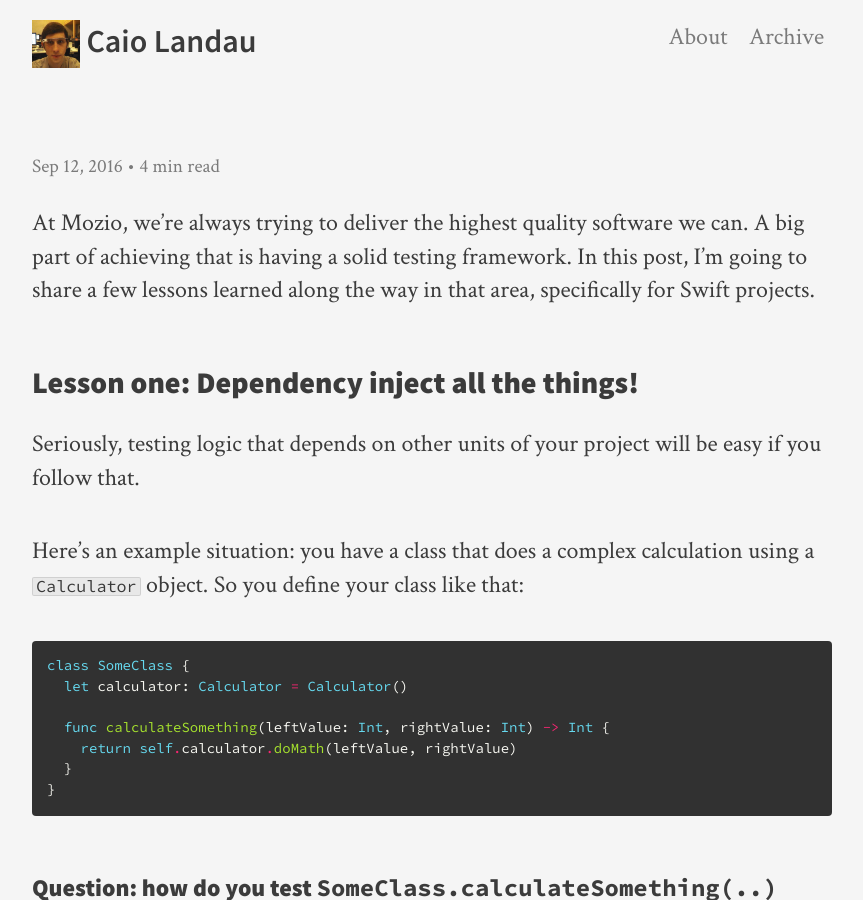
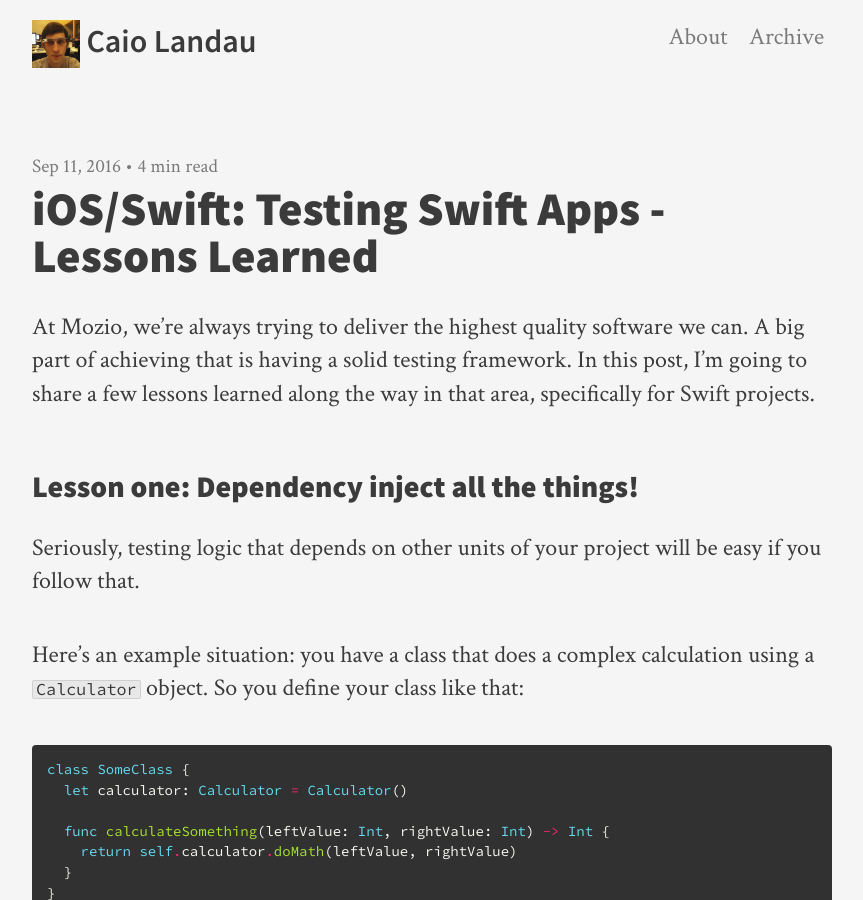
Before and after one commit to Caioflandau/caioflandau.github.io, a Jekyll site: the page built from _posts/2016-09-11-testing-swift-apps-lessons-learned.md, in a window 1280 px wide and 900 px high. Shown: the whole window, without its empty margins (208-1071 px from the left). Built offline with Jekyll 4.4.1, drawn with Linux system fonts in a browser that asks for light colours; nearby versions of some CDN libraries; comment, search, counter and statistics services are not loaded.

Commit message:
Oops, I broke it!

```diff
--- a/_config.yml
+++ b/_config.yml
@@ -142,7 +142,7 @@ var_your_message: Your message
 # You don't have to change these.
 
 exclude: [vendor]
-highlighter: pygments
+highlighter: rouge
 kramdown:
   input: GFM
 paginate_path: "/page-:num/"
--- a/_posts/2016-09-11-testing-swift-apps-lessons-learned.md
+++ b/_posts/2016-09-11-testing-swift-apps-lessons-learned.md
@@ -1,6 +1,6 @@
 ---
 layout: post
-title:  "iOS/Swift: Testing Swift Apps - Lessons Learned
+title:  "iOS/Swift: Testing Swift Apps - Lessons Learned"
 date:   2016-09-11 22:00:00 +0100
 categories: Swift,iOS
 permalink: "/testing-swift-apps-lessons-learned"
```
